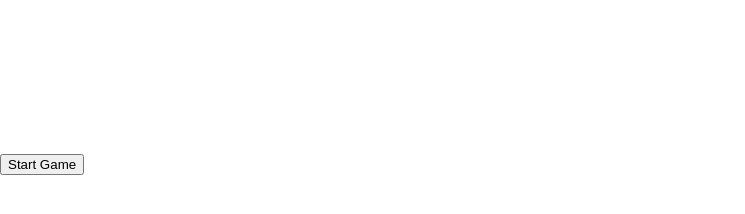
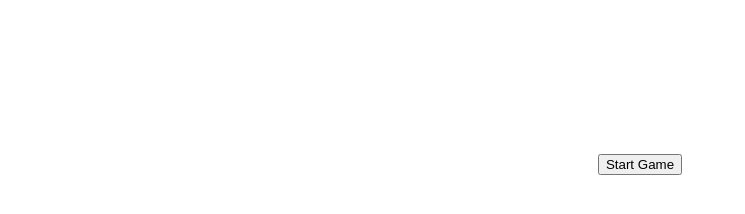
Before and after one commit to LeonHan2007/Ball-Game, a plain HTML site: page index.html in a window 1280 px wide. Shown: the whole page, without its empty margins (0-745 px from the left). Drawn offline with nearby package versions, Linux system fonts and the light colour scheme.

Commit message:
Add files via upload

```diff
--- a/style.css
+++ b/style.css
@@ -9,3 +9,8 @@ html {
   margin: 0;
   overflow: hidden;
 }
+
+#start, #game-over {
+  font-family: "Nunito", sans-serif;
+  text-align: center
+}
```
